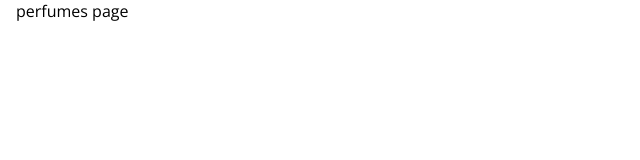
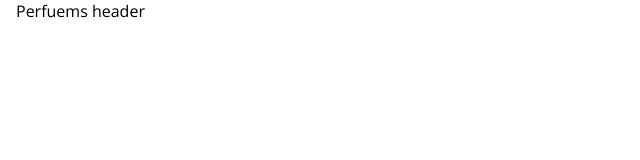
Before and after one commit to msyoufi/Blackrose-Webapp, a React (Vite) app: page /perfumes in a window 1280 px wide. Shown: the top 160 px of the page, without its empty margins (0-640 px from the left). Built offline with nearby package versions, Linux system fonts and the light colour scheme.

Commit message:
WIP: establich the main components of the Perfumes grid.

```diff
--- /dev/null
+++ b/src/pages/perfumes/perfume-item/perfume-item.tsx
@@ -0,0 +1,12 @@
+import './perfume-item.scss';
+
+export default function PerfumeItem({
+  perfume,
+}: {
+  perfume: Perfume,
+}) {
+
+  return (
+    <p>Perfuem item</p>
+  );
+}
--- /dev/null
+++ b/src/pages/perfumes/perfumes-grid-header/perfumes-grid-header.tsx
@@ -0,0 +1,7 @@
+import './perfumes-grid-header.scss';
+
+export default function PerfumesGridHeader() {
+  return (
+    <p>Perfuems header</p>
+  );
+}
--- /dev/null
+++ b/src/pages/perfumes/perfumes-grid.tsx
@@ -0,0 +1,20 @@
+import { useLoaderData } from 'react-router';
+import { useState } from 'react';
+import PerfumesGridHeader from './perfumes-grid-header/perfumes-grid-header';
+import PerfumeItem from './perfume-item/perfume-item';
+import './perfumes-grid.scss';
+
+export default function PerfumesGrid() {
+  const initialPerfumes = useLoaderData<Perfume[]>();
+  const [perfumes, setPerfumes] = useState<Perfume[]>(initialPerfumes);
+
+  return (
+    <div>
+      <PerfumesGridHeader />
+
+      {perfumes.map(p =>
+        <PerfumeItem perfume={p} />
+      )}
+    </div>
+  );
+}
--- a/src/pages/perfumes/perfumes.tsx
+++ /dev/null
@@ -1,9 +0,0 @@
-import './perfumes.scss';
-
-export default function Perfumes() {
-  return (
-    <div>
-      <p>perfumes page</p>
-    </div>
-  );
-}
--- a/src/routes.ts
+++ b/src/routes.ts
@@ -1,14 +1,19 @@
 import { createBrowserRouter } from "react-router";
 import App from "./App";
-import Perfumes from "./pages/perfumes/perfumes";
+import PerfumesGrid from "./pages/perfumes/perfumes-grid";
 import AdminLogin from "./pages/admin-login/admin-login";
+import { getAllPerfumes } from "./shared/components/services/perfume.service";
 
 export default createBrowserRouter([
   {
     Component: App,
     children: [
       { path: '/', Component: AdminLogin },
-      { path: '/perfumes', Component: Perfumes },
+      {
+        path: '/perfumes',
+        Component: PerfumesGrid,
+        loader: getAllPerfumes
+      },
     ]
   }
 ]);
--- /dev/null
+++ b/src/shared/components/services/perfume.service.ts
@@ -0,0 +1,10 @@
+export function getAllPerfumes(): Perfume[] {
+  try {
+    // TODO
+    return [];
+
+  } catch (err: unknown) {
+    console.log(err);
+    return [];
+  }
+}
```
Also changed, not shown: src/pages/perfumes/perfume-item/perfume-item.scss (added), src/pages/perfumes/perfumes-grid-header/perfumes-grid-header.scss (added), src/pages/perfumes/perfumes-grid.scss (added).
